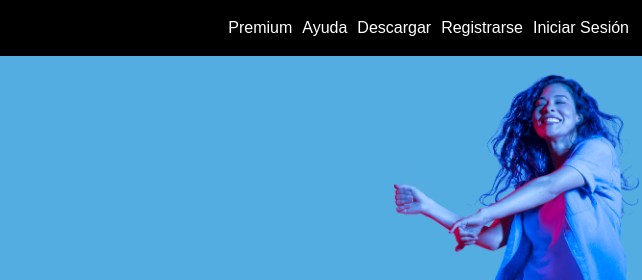
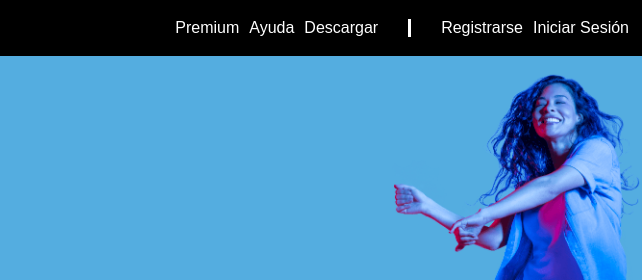
Before and after one commit to mireiasuefra/ejercicios-de-adalab, a plain HTML site: page modulo-1-spotify/index.html in a window 1280 px wide. Shown: the top 280 px of the page, 638-1280 px from the left. Drawn offline with Linux system fonts and the light colour scheme.

Commit message:
añadida la linea vertical

```diff
--- a/modulo-1-spotify/css/styles.css
+++ b/modulo-1-spotify/css/styles.css
@@ -47,6 +47,14 @@ body {
     .hamburguesa {
         display: none;
     }
+
+    .linea-vertical-menu {
+        border-left: 3px solid white;
+        padding-left: 30px;
+        margin-left: 30px;
+    }
+
+
 }
 
 /* HERO */
--- a/modulo-1-spotify/index.html
+++ b/modulo-1-spotify/index.html
@@ -25,7 +25,7 @@
                 <li class="menu-item">
                     Descargar
                 </li>
-                <li class="menu-item">
+                <li class="menu-item linea-vertical-menu">
                     Registrarse
                 </li>
                 <li class="menu-item">
```
